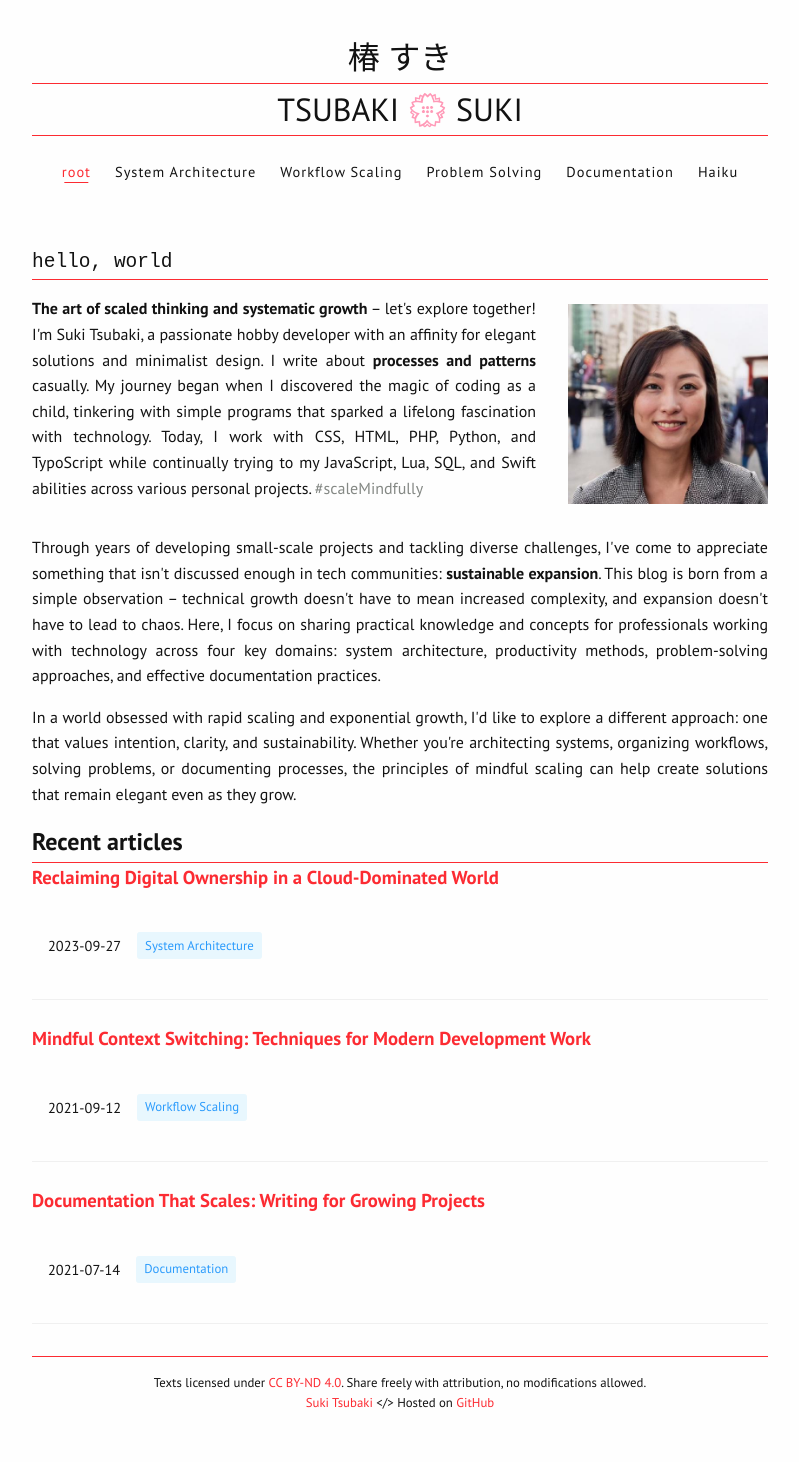
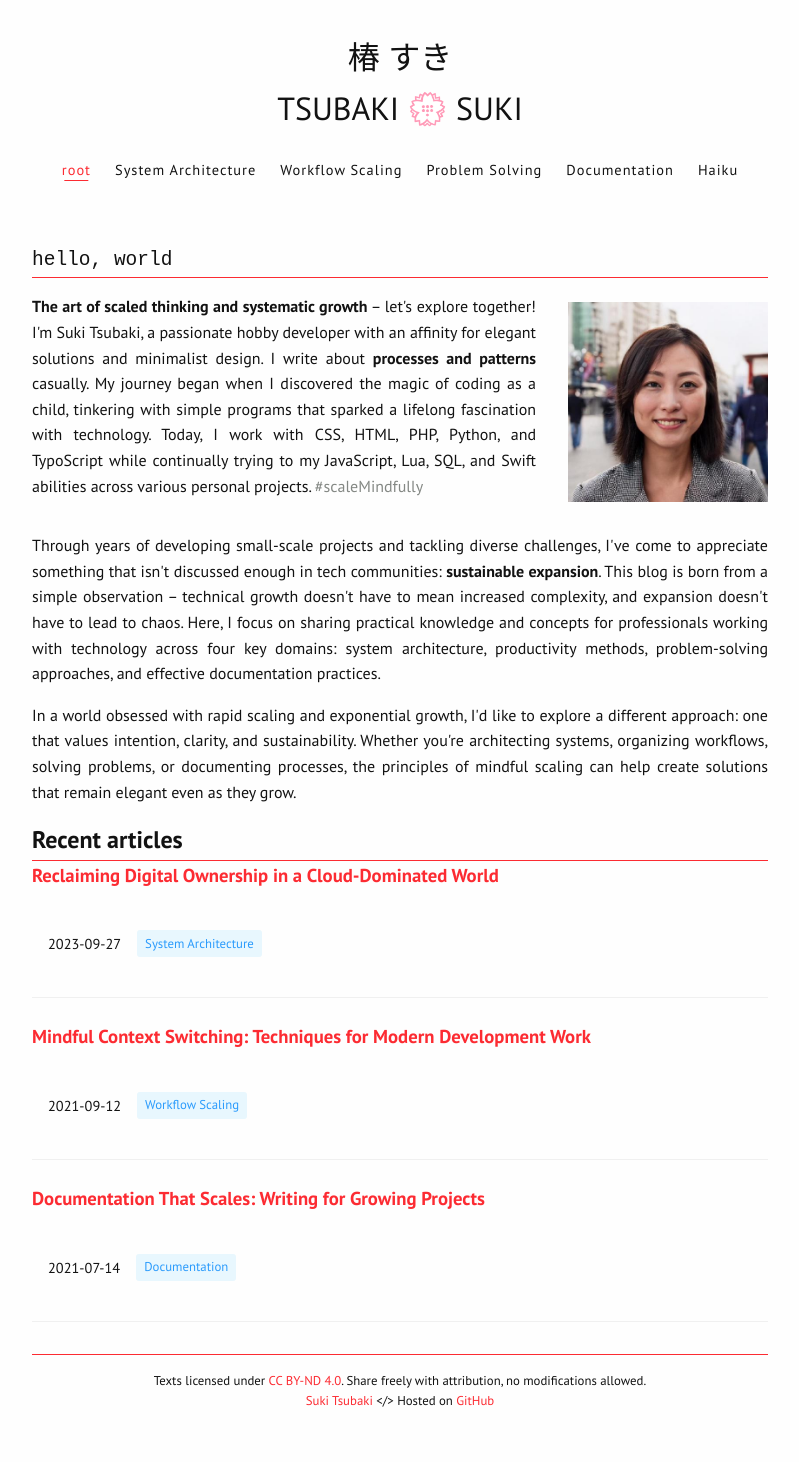
Before and after one commit to sukitsubaki/sukitsubaki.github.io, a Jekyll site: the page built from index.html, in a window 1280 px wide. Shown: the whole page, without its empty margins (240-1039 px from the left). Built offline with Jekyll 4.4.1, drawn with Linux system fonts in a browser that asks for light colours.

Commit message:
Update styles.css

```diff
--- a/assets/css/styles.css
+++ b/assets/css/styles.css
@@ -209,6 +209,10 @@ header {
     padding-bottom: 1rem;
 }
 
+header h1 {
+    border-bottom: none;
+}
+
 nav {
     display: flex;
     justify-content: center;
```
